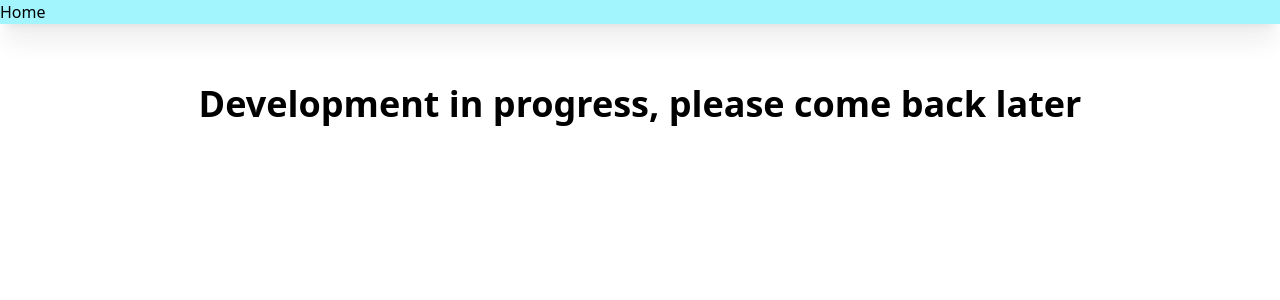
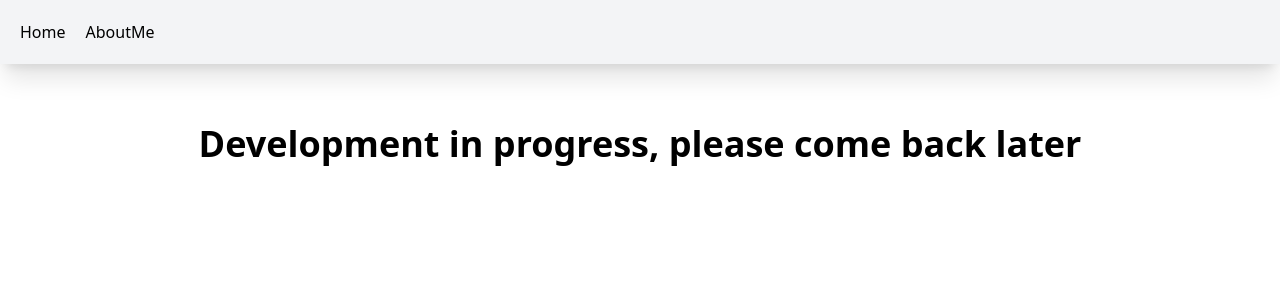
Before and after one commit to AlexCitron/my_education_examples, a React (Vite) app in the folder aveducation/: page / in a window 1280 px wide. Shown: the top 300 px of the page. Built offline with nearby package versions, Linux system fonts and the light colour scheme.

Commit message:
about_me page added

```diff
--- a/aveducation/src/App.jsx
+++ b/aveducation/src/App.jsx
@@ -1,6 +1,7 @@
 import {createBrowserRouter, Outlet, RouterProvider} from "react-router-dom";
 import Layout from "./components/Layout.jsx";
 import HomePage from "./pages/HomePage.jsx";
+import AboutMe from "./pages/aboutMe/AboutMe.jsx";
 
 const router = createBrowserRouter([
         {
@@ -8,6 +9,7 @@ const router = createBrowserRouter([
             element: <Layout />,
             children: [
                 {index: true, element: <HomePage />},
+                {path: 'aboutMe', element: <AboutMe />},
                 {path: '*', element: <h1>Path not exist yet</h1>},
             ]
         },
--- a/aveducation/src/components/Header.jsx
+++ b/aveducation/src/components/Header.jsx
@@ -2,8 +2,9 @@ import {NavLink} from "react-router-dom";
 
 export default function  Header() {
     return (
-        <header className="bg-cyan-200 shadow-xl">
+        <header className="bg-gray-100 shadow-xl flex gap-5 py-5 px-5">
             <NavLink to="/">Home</NavLink>
+            <NavLink to="/aboutMe">AboutMe</NavLink>
         </header>
     )
 }
```
Also changed, not shown: aveducation/public/telegram.svg.
